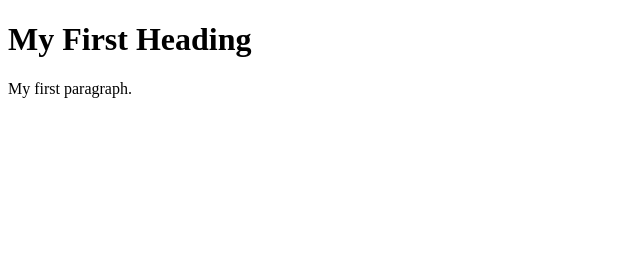
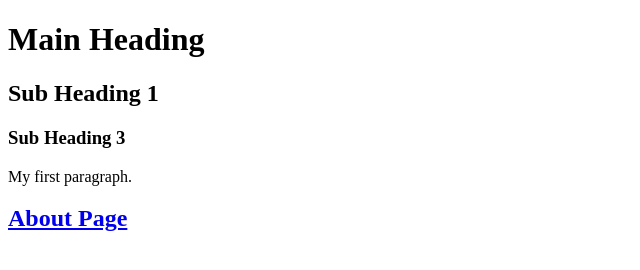
Before and after one commit to Lakshyak13/newsite, a plain HTML site: page index.html in a window 1280 px wide. Shown: the whole page, without its empty margins (0-640 px from the left). Drawn offline with Linux system fonts and the light colour scheme.

Commit message:
Update index.html

```diff
--- a/index.html
+++ b/index.html
@@ -2,8 +2,15 @@
 <html>
 <body>
 
-<h1>My First Heading</h1>
+<h1>Main Heading</h1>
+
+<h2>Sub Heading 1</h2>
+
+<h3>Sub Heading 3</h3>
+
 <p>My first paragraph.</p>
+
+<a href="./about"><h2>About Page</h2></a>
 
 </body>
 </html>
```
